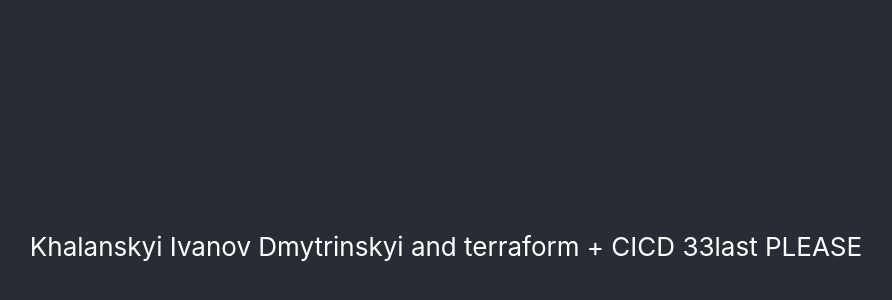
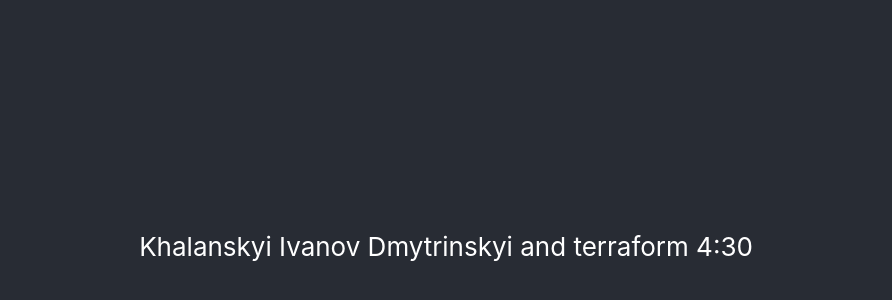
Before and after one commit to OKhalanskyi/infrastructure-lab4, a React (Create React App) app: page / in a window 1280 px wide. Shown: the part 154-454 px from the top of the page, without its empty margins (194-1086 px from the left). Built offline with nearby package versions, Linux system fonts and the light colour scheme.

Commit message:
commit 29

```diff
--- a/src/App.tsx
+++ b/src/App.tsx
@@ -9,9 +9,7 @@
         Ivanov
         Dmytrinskyi
         and terraform
-        + CICD
-          33last
-        PLEASE
+        4:30
       </header>
     </div>
   );
```
